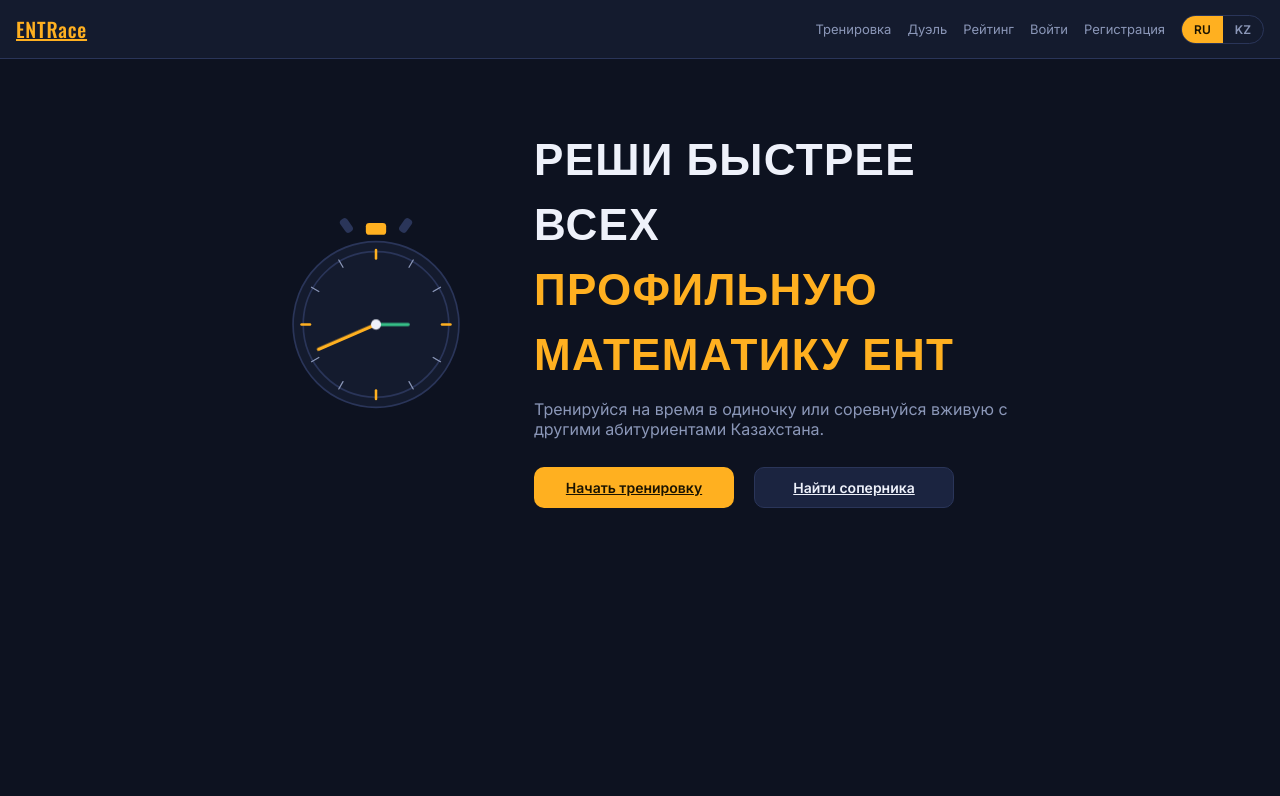
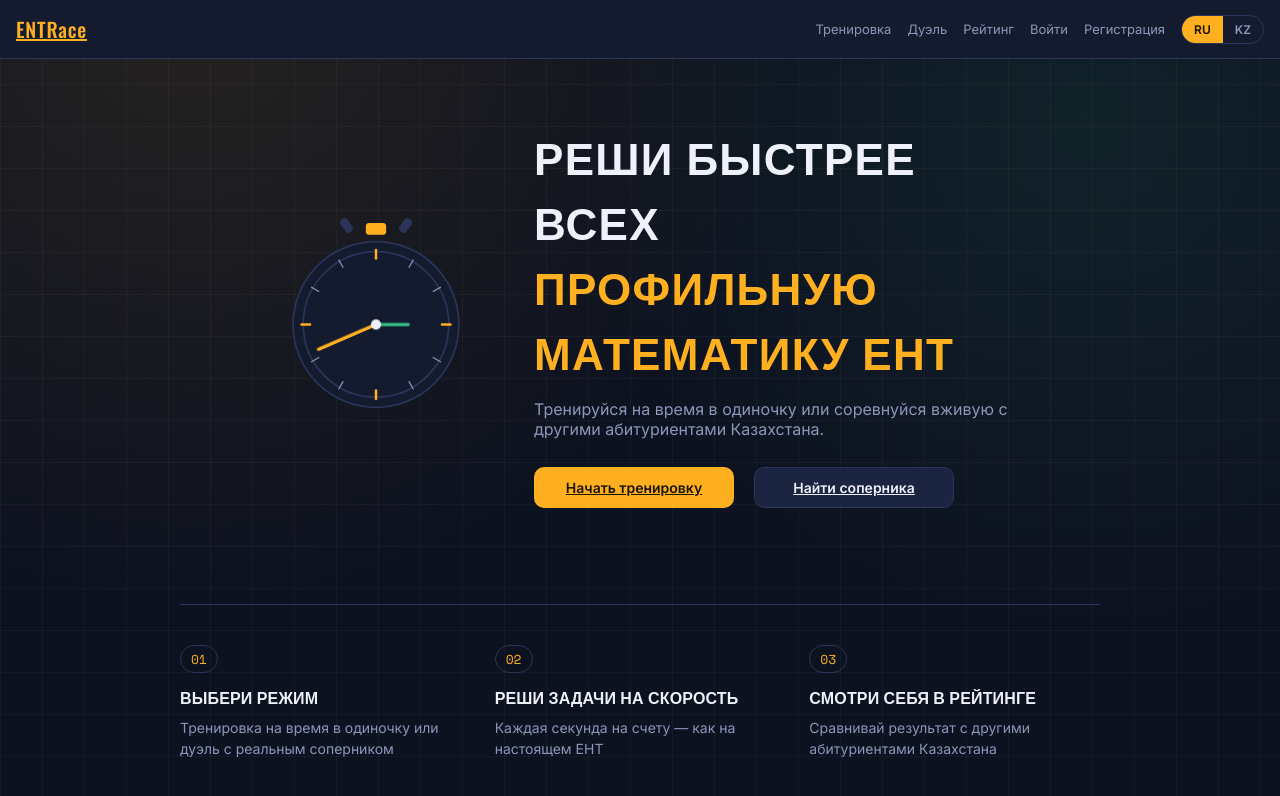
Before and after one commit to v1ktorian1nnn-ai/ent-speedmath, a React (Vite) app in the folder frontend/: page / in a window 1280 px wide. Shown: the top 796 px of the page. Built offline with nearby package versions, Linux system fonts and the light colour scheme; no server answers.

Commit message:
Убираю ощущение пустоты: фон, объём карточек, темы на главной

```diff
--- a/frontend/src/i18n/kk.js
+++ b/frontend/src/i18n/kk.js
@@ -18,6 +18,17 @@ export default {
       "Жалғыз өзің уақытқа жаттық немесе Қазақстанның басқа абитуриенттерімен тікелей жарыс.",
     practiceBtn: "Жаттығуды бастау",
     duelBtn: "Қарсылас табу",
+    topicsLabel: "ЕНТ бейіндік математикасының 10 тақырыбы",
+    topics: [
+      "Алгебра", "Тригонометрия", "Логарифмдер", "Туынды", "Интеграл",
+      "Планиметрия", "Стереометрия", "Прогрессиялар", "Ықтималдық", "Мәтіндік есептер",
+    ],
+    step1Title: "Режимді таңда",
+    step1Text: "Жалғыз уақытқа жаттығу немесе нақты қарсыласпен дуэль",
+    step2Title: "Есептерді жылдам шеш",
+    step2Text: "Әр секунд маңызды — нағыз ЕНТ-дегідей",
+    step3Title: "Рейтингтен өзіңді көр",
+    step3Text: "Нәтижеңді Қазақстанның басқа абитуриенттерімен салыстыр",
   },
   auth: {
     email: "Email",
--- a/frontend/src/i18n/ru.js
+++ b/frontend/src/i18n/ru.js
@@ -18,6 +18,17 @@ export default {
       "Тренируйся на время в одиночку или соревнуйся вживую с другими абитуриентами Казахстана.",
     practiceBtn: "Начать тренировку",
     duelBtn: "Найти соперника",
+    topicsLabel: "10 тем профильной математики ЕНТ",
+    topics: [
+      "Алгебра", "Тригонометрия", "Логарифмы", "Производная", "Интеграл",
+      "Планиметрия", "Стереометрия", "Прогрессии", "Вероятность", "Текстовые задачи",
+    ],
+    step1Title: "Выбери режим",
+    step1Text: "Тренировка на время в одиночку или дуэль с реальным соперником",
+    step2Title: "Реши задачи на скорость",
+    step2Text: "Каждая секунда на счету — как на настоящем ЕНТ",
+    step3Title: "Смотри себя в рейтинге",
+    step3Text: "Сравнивай результат с другими абитуриентами Казахстана",
   },
   auth: {
     email: "Email",
--- a/frontend/src/pages/Home.jsx
+++ b/frontend/src/pages/Home.jsx
@@ -26,6 +26,35 @@ export default function Home() {
           </div>
         </div>
       </div>
+
+      <div className="steps-row">
+        <div className="step-item">
+          <span className="step-num">01</span>
+          <h3>{t.hero.step1Title}</h3>
+          <p>{t.hero.step1Text}</p>
+        </div>
+        <div className="step-item">
+          <span className="step-num">02</span>
+          <h3>{t.hero.step2Title}</h3>
+          <p>{t.hero.step2Text}</p>
+        </div>
+        <div className="step-item">
+          <span className="step-num">03</span>
+          <h3>{t.hero.step3Title}</h3>
+          <p>{t.hero.step3Text}</p>
+        </div>
+      </div>
+
+      <div className="topics-strip">
+        <div className="topics-label">{t.hero.topicsLabel}</div>
+        <div className="topics-pills">
+          {t.hero.topics.map((topic) => (
+            <span className="topic-pill" key={topic}>
+              {topic}
+            </span>
+          ))}
+        </div>
+      </div>
     </div>
   );
 }
--- a/frontend/src/styles.css
+++ b/frontend/src/styles.css
@@ -46,10 +46,17 @@ body {
 
 body {
   margin: 0;
-  background: var(--bg);
   color: var(--text);
   font-family: var(--font-body);
   -webkit-font-smoothing: antialiased;
+  background-color: var(--bg);
+  background-image:
+    radial-gradient(circle at 15% 0%, rgba(255, 176, 32, 0.10), transparent 45%),
+    radial-gradient(circle at 85% 15%, rgba(61, 220, 151, 0.08), transparent 40%),
+    linear-gradient(rgba(255, 255, 255, 0.035) 1px, transparent 1px),
+    linear-gradient(90deg, rgba(255, 255, 255, 0.035) 1px, transparent 1px);
+  background-size: auto, auto, 42px 42px, 42px 42px;
+  background-attachment: fixed;
 }
 
 h1,
@@ -148,11 +155,29 @@ button {
 
 /* --- Карточки/поверхности --- */
 .card {
-  background: var(--surface);
+  background: linear-gradient(180deg, var(--surface-2) 0%, var(--surface) 65%);
   border: 1px solid var(--border);
   border-radius: var(--radius);
   padding: 24px;
-  box-shadow: 0 1px 0 rgba(255, 255, 255, 0.02) inset, 0 8px 24px rgba(0, 0, 0, 0.25);
+  box-shadow: 0 1px 0 rgba(255, 255, 255, 0.03) inset, 0 14px 34px -18px rgba(0, 0, 0, 0.6);
+  position: relative;
+  overflow: hidden;
+}
+
+.card::before {
+  content: "";
+  position: absolute;
+  top: 0;
+  left: 16px;
+  right: 16px;
+  height: 1px;
+  background: linear-gradient(90deg, transparent, rgba(255, 176, 32, 0.55), transparent);
+  opacity: 0;
+  transition: opacity 0.2s ease;
+}
+
+.card:hover::before {
+  opacity: 1;
 }
 
 .page {
@@ -518,7 +543,7 @@ textarea:focus-visible {
 }
 
 .card {
-  transition: border-color 0.15s ease, transform 0.15s ease;
+  transition: border-color 0.15s ease, transform 0.15s ease, box-shadow 0.15s ease;
 }
 
 .option {
@@ -527,6 +552,83 @@ textarea:focus-visible {
 
 .option:active {
   transform: scale(0.99);
+}
+
+/* --- "Как это работает" на главной --- */
+.steps-row {
+  display: grid;
+  grid-template-columns: repeat(3, 1fr);
+  gap: 24px;
+  margin: 56px 0;
+  padding-top: 40px;
+  border-top: 1px solid var(--border);
+}
+
+.step-item .step-num {
+  display: inline-block;
+  font-family: var(--font-mono);
+  font-size: 13px;
+  color: var(--accent);
+  border: 1px solid var(--border);
+  border-radius: 999px;
+  padding: 3px 10px;
+  margin-bottom: 12px;
+}
+
+.step-item h3 {
+  font-size: 16px;
+  margin-bottom: 8px;
+  letter-spacing: 0.01em;
+}
+
+.step-item p {
+  color: var(--text-muted);
+  font-size: 14px;
+  line-height: 1.5;
+  margin: 0;
+}
+
+/* --- Полоса тем на главной --- */
+.topics-strip {
+  margin: 0 0 56px;
+  text-align: center;
+}
+
+.topics-label {
+  font-size: 12px;
+  letter-spacing: 0.08em;
+  text-transform: uppercase;
+  color: var(--text-muted);
+  margin-bottom: 16px;
+}
+
+.topics-pills {
+  display: flex;
+  flex-wrap: wrap;
+  justify-content: center;
+  gap: 10px;
+}
+
+.topic-pill {
+  font-size: 13px;
+  color: var(--text);
+  background: var(--surface);
+  border: 1px solid var(--border);
+  border-radius: 999px;
+  padding: 7px 16px;
+  transition: border-color 0.15s ease, color 0.15s ease;
+}
+
+.topic-pill:hover {
+  border-color: var(--accent);
+  color: var(--accent);
+}
+
+@media (max-width: 760px) {
+  .steps-row {
+    grid-template-columns: 1fr;
+    gap: 28px;
+  }
 }
 
 /* --- Секундомер на главной (сигнатурный элемент) --- */
```
